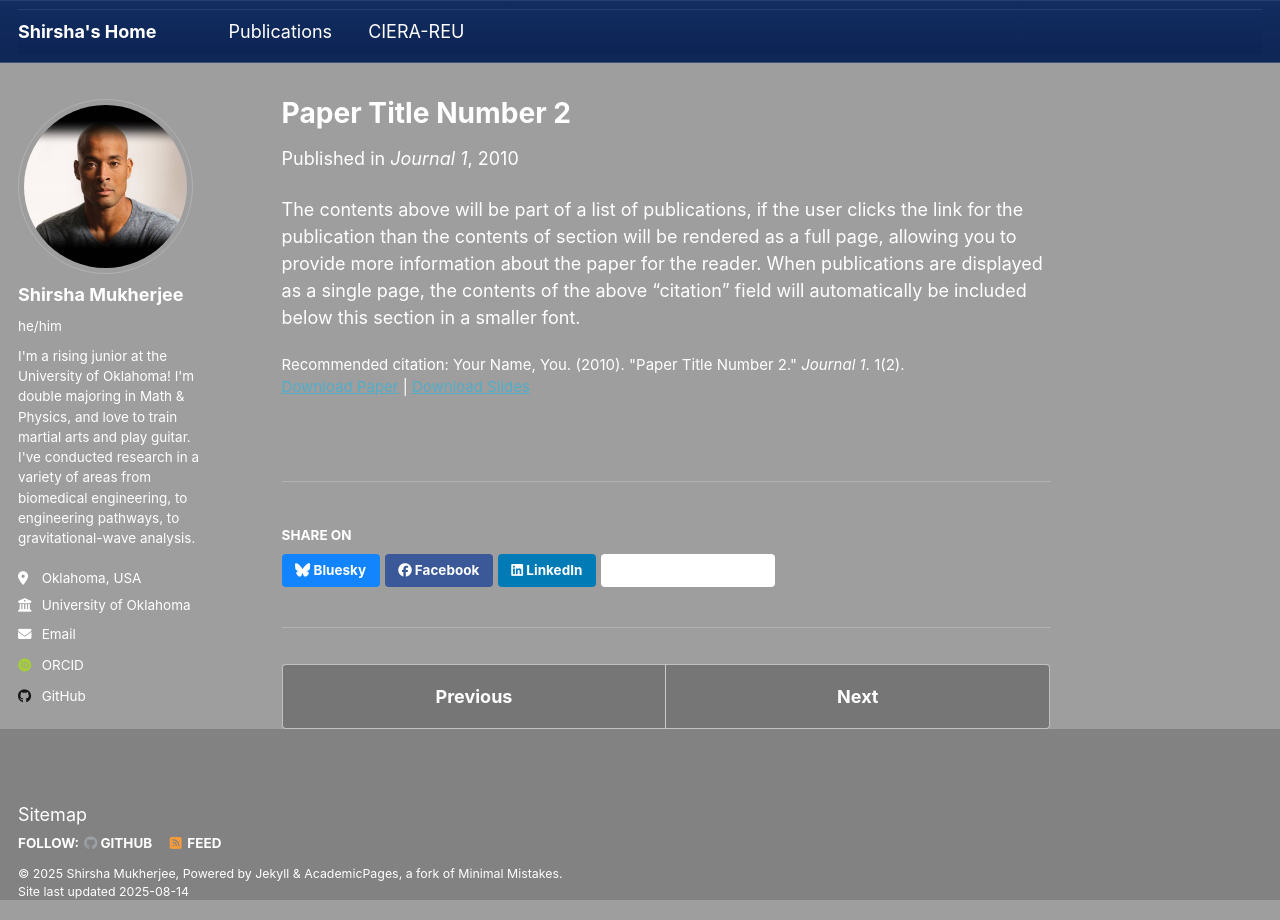
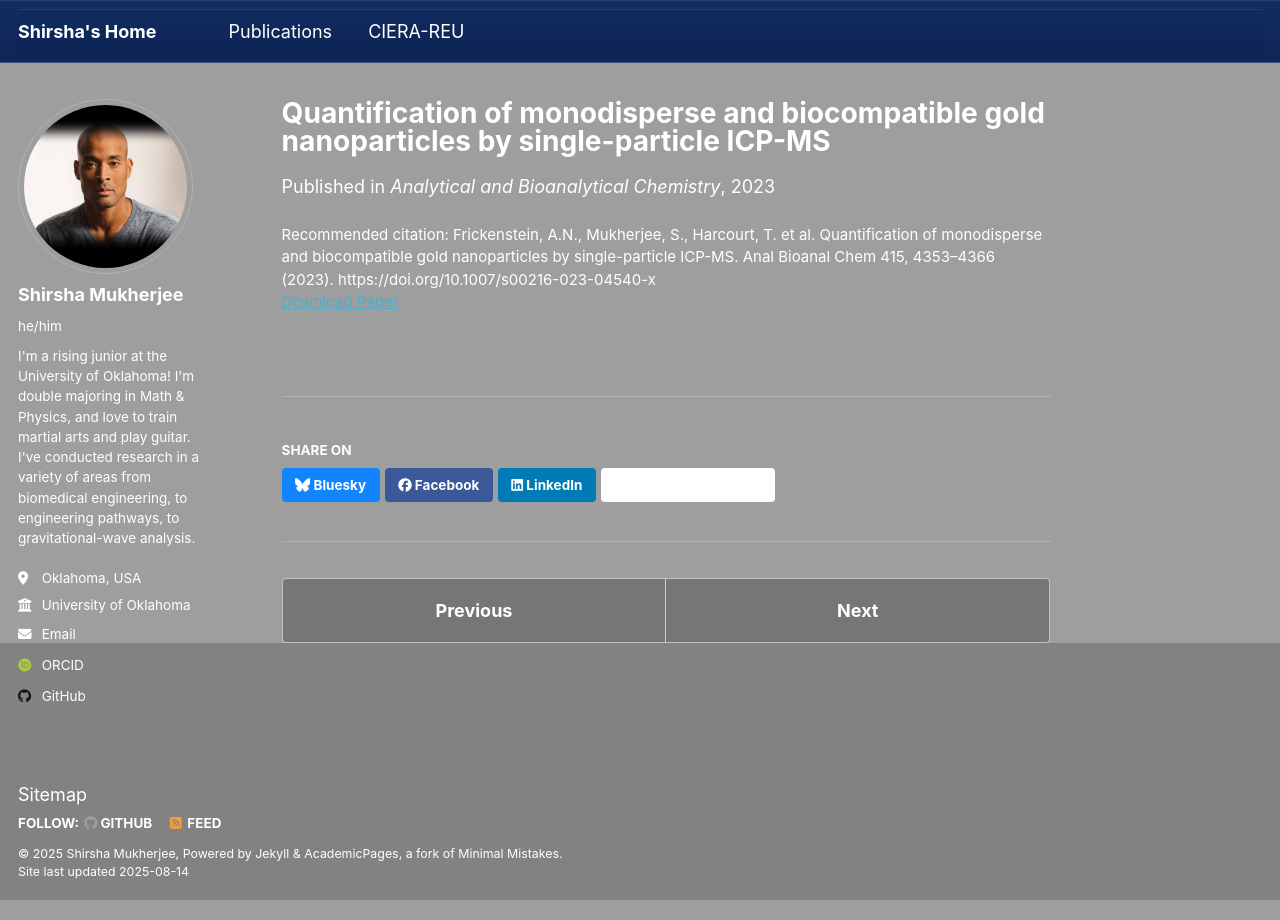
Before and after one commit to shirshamukherjee/projectfrthistime, a Jekyll site: the page built from _publications/2010-10-01-paper-title-number-2.md, in a window 1280 px wide. Built offline with Jekyll 4.4.1, drawn with Linux system fonts in a browser that asks for light colours; some web fonts are replaced; a script that is not in the unit is left out.

Commit message:
tried adding the second publication

```diff
--- a/_publications/2010-10-01-paper-title-number-2.md
+++ b/_publications/2010-10-01-paper-title-number-2.md
@@ -1,14 +1,11 @@
 ---
-title: "Paper Title Number 2"
+title: "Quantification of monodisperse and biocompatible gold nanoparticles by single-particle ICP-MS"
 collection: publications
 category: manuscripts
 permalink: /publication/2010-10-01-paper-title-number-2
-excerpt: 'This paper is about the number 2. The number 3 is left for future work.'
-date: 2010-10-01
-venue: 'Journal 1'
-slidesurl: 'http://academicpages.github.io/files/slides2.pdf'
-paperurl: 'http://academicpages.github.io/files/paper2.pdf'
-citation: 'Your Name, You. (2010). &quot;Paper Title Number 2.&quot; <i>Journal 1</i>. 1(2).'
+excerpt: 'This paper is about how different synthesizing methods of gold-nanoparticles (AuNPs) can lead to different distributions of size per cluster. This is especially important in the context of building more complex superstructure.'
+date: 2023-1-20
+venue: 'Analytical and Bioanalytical Chemistry'
+paperurl: '(https://link.springer.com/article/10.1007/s00216-023-04540-x)'
+citation: 'Frickenstein, A.N., Mukherjee, S., Harcourt, T. et al. Quantification of monodisperse and biocompatible gold nanoparticles by single-particle ICP-MS. Anal Bioanal Chem 415, 4353–4366 (2023). https://doi.org/10.1007/s00216-023-04540-x'
 ---
-
-The contents above will be part of a list of publications, if the user clicks the link for the publication than the contents of section will be rendered as a full page, allowing you to provide more information about the paper for the reader. When publications are displayed as a single page, the contents of the above "citation" field will automatically be included below this section in a smaller font.
```
